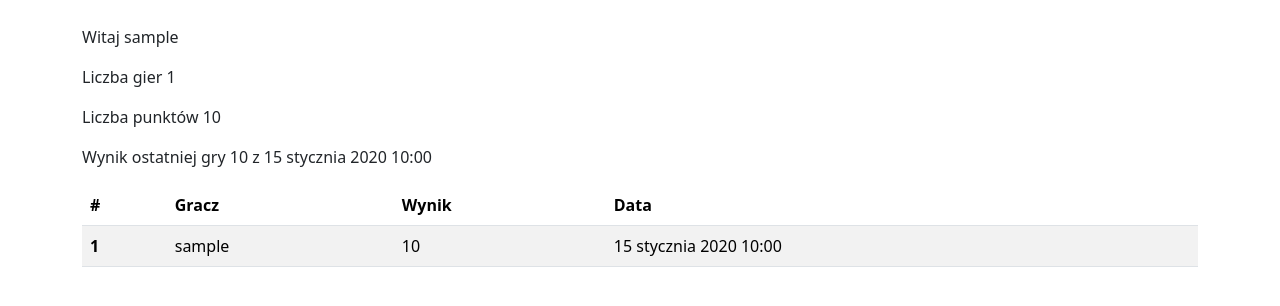
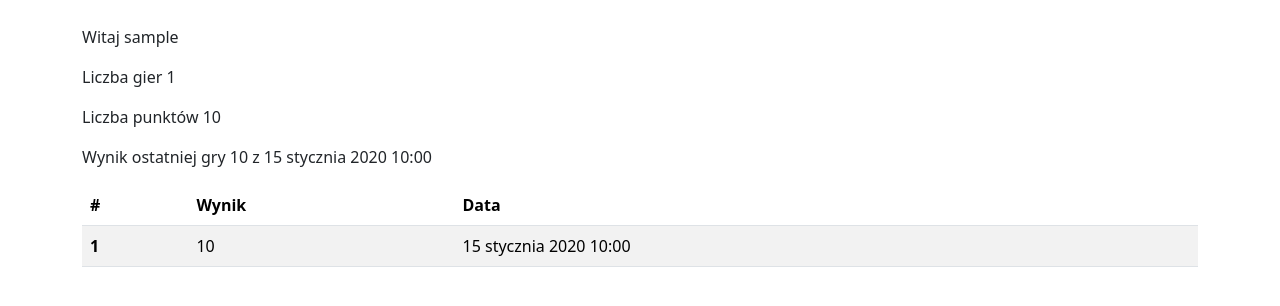
Before and after one commit to kerness/geogame, a Django app: page /profile in a window 1280 px wide. Shown: the part 209-515 px from the top of the page. Run offline with Django 4.2, Linux system fonts and the light colour scheme; a user stored in the database is signed in; tables that the repository leaves empty hold one stand-in row (values such as "Sample post").

Commit message:
sort player's games and remove player name form player's profile page

```diff
--- a/main/templates/main/profile.html
+++ b/main/templates/main/profile.html
@@ -11,7 +11,6 @@
         <thead>
         <tr>
             <th scope="col">#</th>
-            <th scope="col">Gracz</th>
             <th scope="col">Wynik</th>
             <th scope="col">Data</th>
         </tr>
@@ -20,7 +19,6 @@
         {% for game in my_games %}
             <tr>
                 <th scope="row">{{ forloop.counter }}</th>
-                <td>{{ game.player }}</td>
                 <td>{{ game.score }}</td>
                 <td>{{ game.played_at }}</td>
             </tr>
--- a/main/views.py
+++ b/main/views.py
@@ -40,7 +40,7 @@ def ranking(request):
 
 @login_required(login_url="/login")
 def profile(request):
-    my_games = Game.objects.filter(player=request.user)
+    my_games = Game.objects.filter(player=request.user).order_by('-score')
     games_count = Game.objects.filter(player=request.user).count()
     score_count = Game.objects.filter(player=request.user).aggregate(Sum('score'))
     latest_game = Game.objects.latest('played_at')
```
